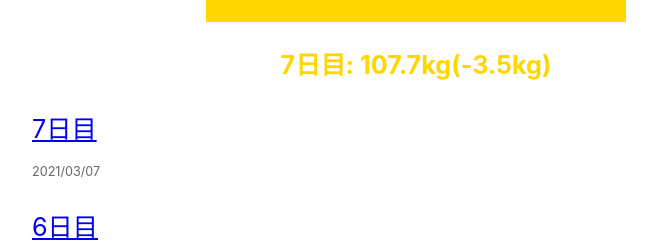
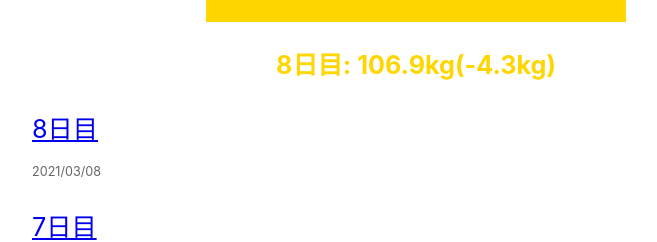
Before and after one commit to fusho-takahashi/fat2fit, a Next.js app: page / in a window 1280 px wide. Shown: the part 414-656 px from the top of the page, without its empty margins (224-881 px from the left). Built offline with nearby package versions, Linux system fonts and the light colour scheme.

Commit message:
add daily article

```diff
--- /dev/null
+++ b/posts/8日目.md
@@ -0,0 +1,14 @@
+---
+title: '8日目'
+date: '2021-03-08'
+---
+
+- 体重: 106.9kg
+- 前日比: -0.8kg
+- 摂取カロリー: 2,006kcal
+
+トレーナーのアドバイスで、1 日 5 食から 1 日 3 食に戻してみた。今まで 5 回に分けて食べていたセメントだが、3 回にするとどうも量が多い。入れる水の量である程度調節できるので、明日は水の量を少なくして作ってみたい。
+
+量が多いならいいだろうと思うかもしれないが、これは気分の問題である。満腹近くまで食べていると、どうも減量している気分にならないのだ。
+
+**マッチョまであと 92 日**
--- a/src/pages/index.tsx
+++ b/src/pages/index.tsx
@@ -22,7 +22,7 @@ const Home = ({
         <title>{siteTitle}</title>
       </Head>
       <section className={styles.subHeading}>
-        <p>7日目: 107.7kg(-3.5kg)</p>
+        <p>8日目: 106.9kg(-4.3kg)</p>
       </section>
       <section className={`${utilStyles.headingMd} ${utilStyles.padding1px}`}>
         <ul className={utilStyles.list}>
```
Also changed, not shown: posts/7日目.md (+1 -1 lines).
